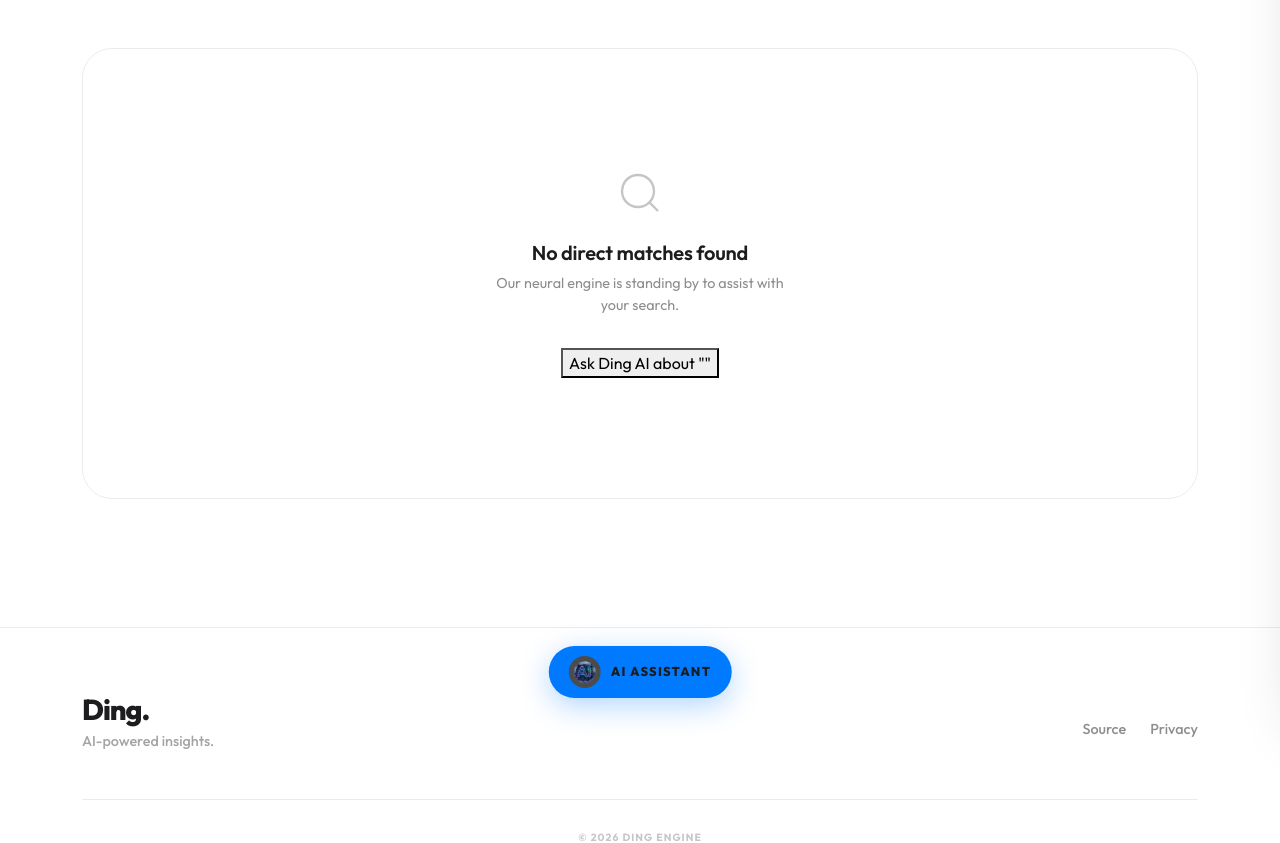
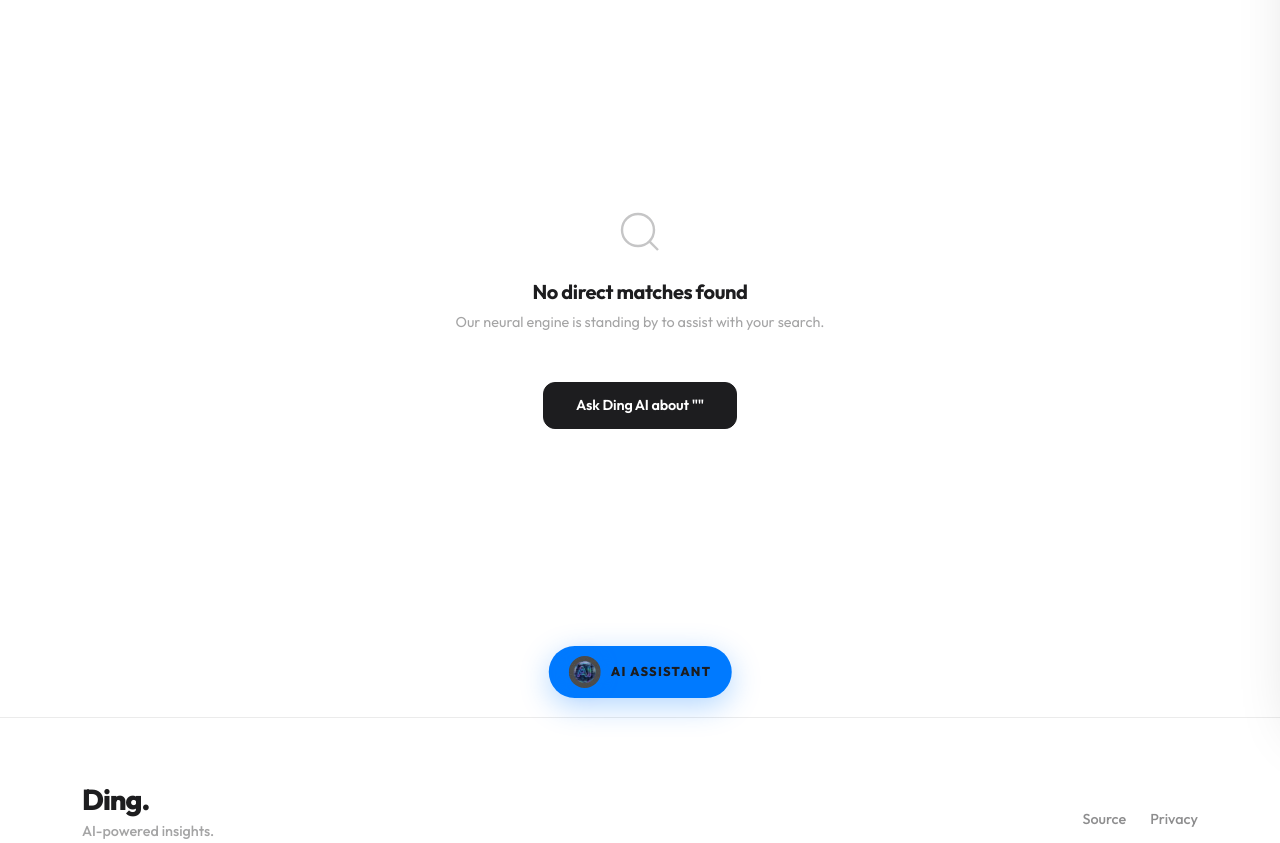
Before and after one commit to Viktorpav/iooding, a Django app: page / in a window 1280 px wide. Shown: the part 72-915 px from the top of the page. Run offline with Django 3.2, Linux system fonts and the light colour scheme; data that the repository does not hold is empty; some libraries are stand-ins or nearby versions.

Commit message:
part 4 style

```diff
--- a/static/css/style.css
+++ b/static/css/style.css
@@ -234,13 +234,22 @@ main.container {
     opacity: 0;
     visibility: hidden;
     transform: translateY(10px);
-    transition: all 0.3s cubic-bezier(0.16, 1, 0.3, 1);
-    border: 1px solid var(--glass-border) !important;
-    background: var(--glass) !important;
+    transition: all 0.4s cubic-bezier(0.16, 1, 0.3, 1);
+    border: 1px solid rgba(255, 255, 255, 0.3) !important;
+    background: rgba(255, 255, 255, 0.7) !important;
     backdrop-filter: blur(40px) saturate(200%) !important;
     -webkit-backdrop-filter: blur(40px) saturate(200%) !important;
-    border-radius: 18px !important;
+    border-radius: 20px !important;
     pointer-events: none;
+    box-shadow: 0 30px 60px rgba(0, 0, 0, 0.1), inset 0 0 0 1px rgba(255, 255, 255, 0.3) !important;
+}
+
+@media (prefers-color-scheme: dark) {
+    .dropdown-menu {
+        background: rgba(15, 15, 15, 0.75) !important;
+        border: 1px solid rgba(255, 255, 255, 0.15) !important;
+        box-shadow: 0 30px 60px rgba(0, 0, 0, 0.5), inset 0 0 0 1px rgba(255, 255, 255, 0.05) !important;
+    }
 }
 
 @media (min-width: 992px) {
@@ -384,37 +393,39 @@ label {
 
 /* --- Premium Empty State --- */
 .premium-empty-state {
-	padding: 120px 40px;
-	text-align: center;
-	background: transparent;
-	border: 1px solid var(--border);
-	border-radius: 30px;
-}
-
-.empty-state-content {
-	max-width: 300px;
-	margin: 0 auto;
+    padding: 160px 40px;
+    text-align: center;
 }
 
 .empty-state-title {
     font-size: 1.25rem;
-    font-weight: 600;
+    font-weight: 700;
     margin-bottom: 0.5rem;
-    letter-spacing: -0.01em;
+    letter-spacing: -0.02em;
 }
 
 .empty-state-subtitle {
     font-size: 0.9rem;
-    opacity: 0.5;
-    margin-bottom: 2rem;
+    opacity: 0.4;
+    margin-bottom: 3rem;
 }
 
-    font-weight: 500;
-    transition: all 0.2s;
+.btn-premium-minimal {
+    background: var(--text);
+    color: var(--bg);
+    border: 1px solid var(--text);
+    padding: 12px 32px;
+    border-radius: 12px;
+    font-size: 0.9rem;
+    font-weight: 600;
+    transition: all 0.4s cubic-bezier(0.16, 1, 0.3, 1);
+    letter-spacing: -0.01em;
 }
 
-.btn-minimal:hover {
-    opacity: 0.8;
+.btn-premium-minimal:hover {
+    background: transparent;
+    color: var(--text);
+    transform: scale(1.02);
 }
 
 .card:hover {
@@ -1071,6 +1082,7 @@ body.ai-active {
         bottom: 20px;
     }
 }
+
 /* Navigation Power Enhancements */
 .smallest {
     font-size: 0.72rem;
@@ -1079,15 +1091,10 @@ body.ai-active {
 
 .dropdown-item {
     transition: all 0.2s cubic-bezier(0.16, 1, 0.3, 1);
-    padding: 10px 15px !important;
+    padding: 12px 18px !important;
 }
 
 .dropdown-item:hover {
-    background: rgba(var(--text), 0.05) !important;
-    color: var(--primary) !important;
+    background: rgba(var(--text), 0.04) !important;
     transform: translateX(4px);
 }
-
-.dropdown-menu {
-    border: 1px solid var(--border) !important;
-}
--- a/static/js/main.js
+++ b/static/js/main.js
@@ -313,3 +313,20 @@ function clearHistory() {
     const v = document.getElementById('chat-messages'), w = v.querySelector('.system-msg');
     v.innerHTML = ''; if (w) v.appendChild(w);
 }
+
+// --- Comment System Logic ---
+function handleReply(id) {
+    const container = document.getElementById(`reply-form-container-${id}`);
+    if (container) {
+        // Hide other open reply forms if any
+        document.querySelectorAll('[id^="reply-form-container-"]').forEach(el => el.style.display = 'none');
+        container.style.display = 'block';
+        const input = container.querySelector('textarea, input[type="text"]');
+        if (input) input.focus();
+    }
+}
+
+function handleCancel(id) {
+    const container = document.getElementById(`reply-form-container-${id}`);
+    if (container) container.style.display = 'none';
+}
--- a/templates/post_list.html
+++ b/templates/post_list.html
@@ -55,7 +55,7 @@
 		</div>
 		<h2 class="empty-state-title">No direct matches found</h2>
 		<p class="empty-state-subtitle">Our neural engine is standing by to assist with your search.</p>
-		<button onclick="sendQuickAction('Ask Ding AI about {{ query }}')" class="btn-minimal">
+		<button onclick="sendQuickAction('Explain technical details for: {{ query }}')" class="btn-premium-minimal">
 			Ask Ding AI about "{{ query }}"
 		</button>
 	</div>
```
